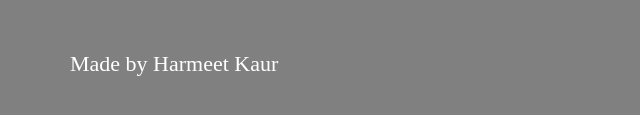
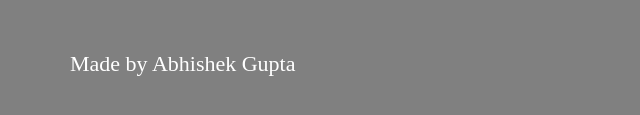
Before and after one commit to codewithabhigithub/Creators_Adda, a plain HTML site: page Tribute_Page/index.html in a window 1280 px wide. Shown: the part 1071-1186 px from the top of the page, 320-960 px from the left. Drawn offline with Linux system fonts and the light colour scheme.

Commit message:
Update index.html

```diff
--- a/Tribute_Page/index.html
+++ b/Tribute_Page/index.html
@@ -34,7 +34,7 @@
                     personal computers, animated movies, music, phones, tablet, computing, and digital publishing"
                     <br><br><br>
                     <hr><br><br><br>
-                <p class="data2">Made by Harmeet Kaur</p>
+                <p class="data2">Made by Abhishek Gupta</p>
                 </p>
             </div>
         </div>
```
